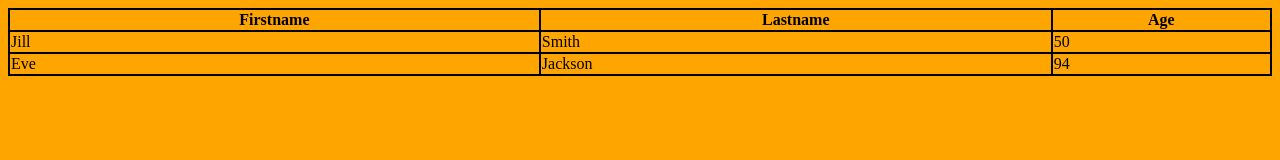
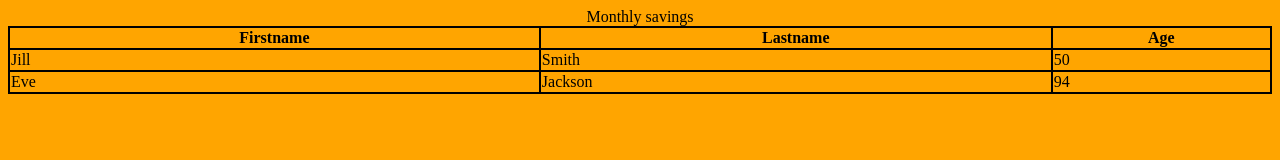
Before and after one commit to muthukumarathithan/muthukumarathithan-html-css, a plain HTML site: page table.html in a window 1280 px wide. Drawn offline with Linux system fonts and the light colour scheme.

Commit message:
1 file modified

```diff
--- a/table.html
+++ b/table.html
@@ -4,6 +4,10 @@
   </head>
   <body>
     <table style="width:100%">
+      <caption>
+        Monthly savings
+      </caption>
+
       <tr>
         <th>Firstname</th>
         <th>Lastname</th>
```
